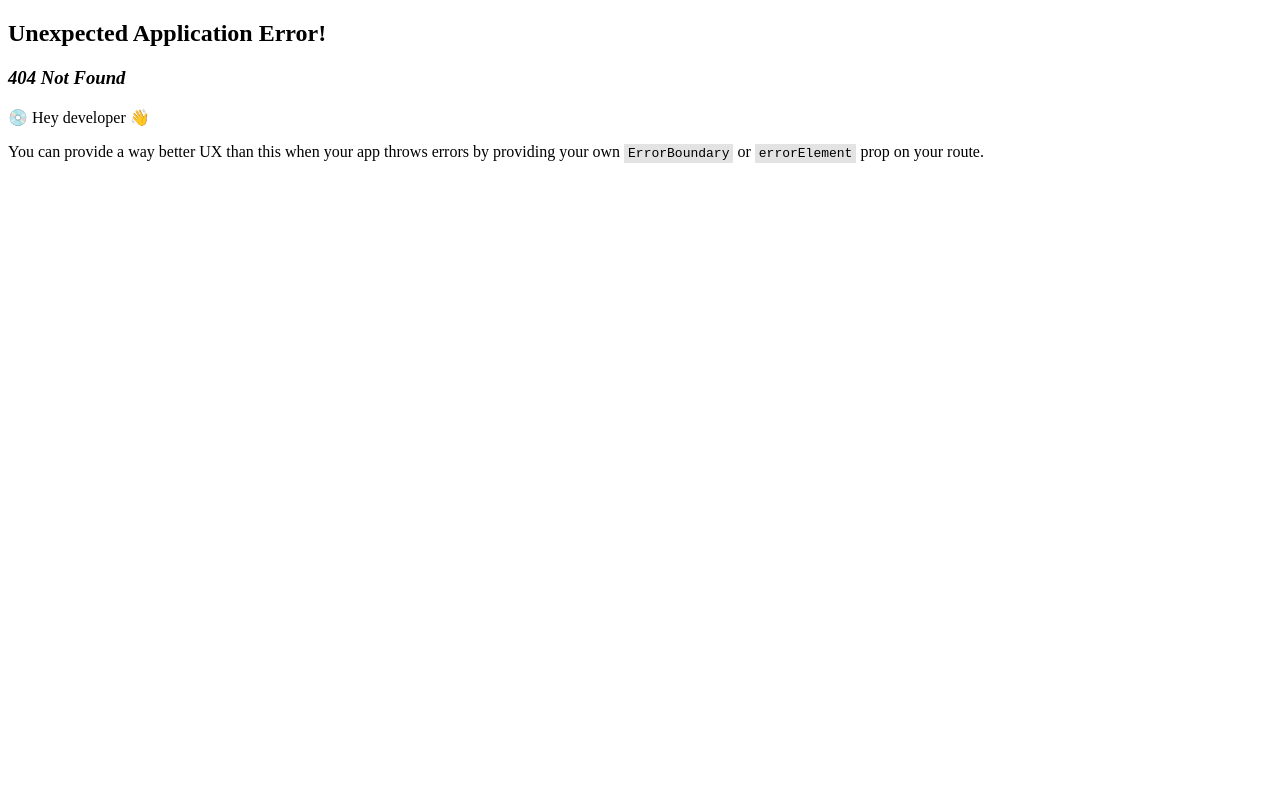
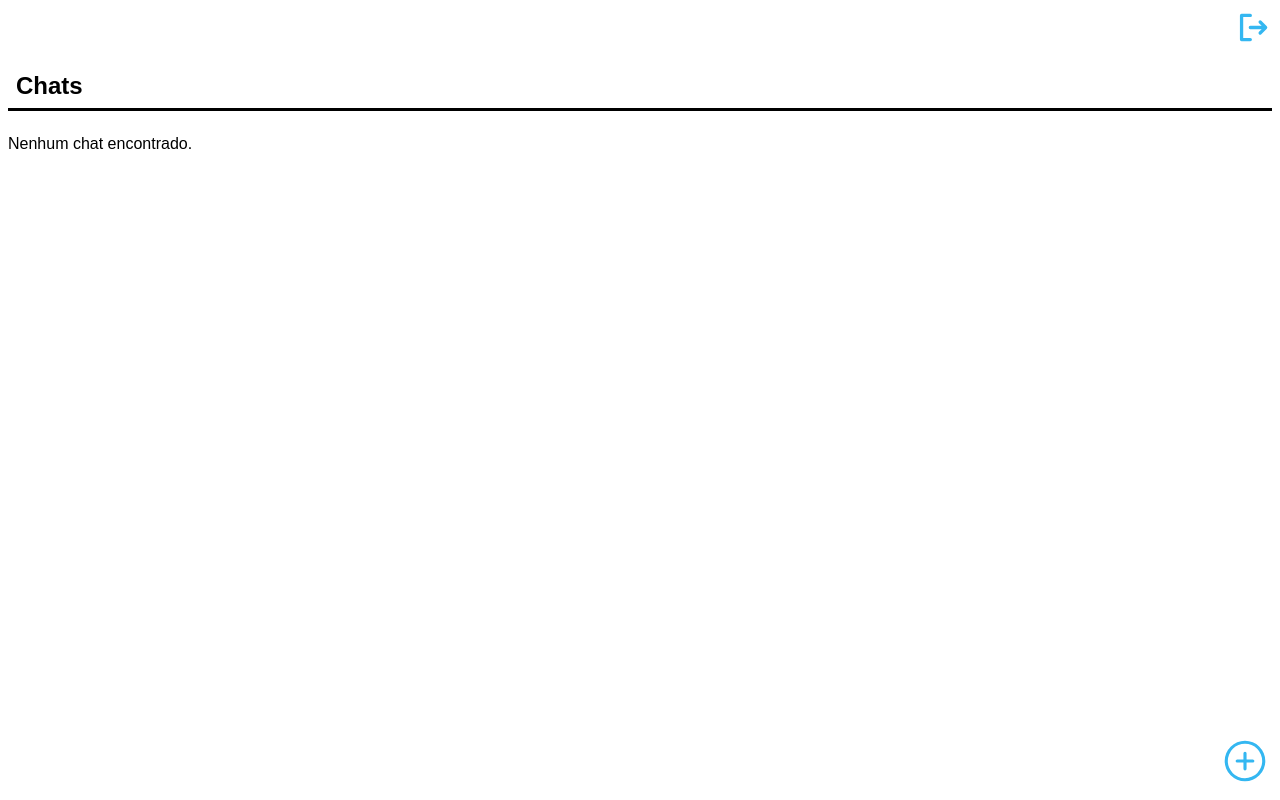
Before and after one commit to insper-tecnologias-web/projeto-3-frontend-tck, a React (Vite) app in the folder whatsapp2/: page /chats in a window 1280 px wide. Before the commit this address had no page. Built offline with nearby package versions, Linux system fonts and the light colour scheme.

Commit message:
Página chats implementada

```diff
--- a/whatsapp2/package.json
+++ b/whatsapp2/package.json
@@ -10,6 +10,7 @@
     "preview": "vite preview"
   },
   "dependencies": {
+    "@phosphor-icons/react": "^2.1.8",
     "axios": "^1.9.0",
     "react": "^19.1.0",
     "react-dom": "^19.1.0",
--- a/whatsapp2/src/main.jsx
+++ b/whatsapp2/src/main.jsx
@@ -4,6 +4,7 @@ import { createBrowserRouter, RouterProvider } from 'react-router-dom';
 import App from './App.jsx'
 import Cadastro from './pages/Cadastro.jsx';
 import LoginPage from './pages/LoginPage.jsx';
+import Chats from './pages/Chats.jsx';
 
 const router = createBrowserRouter([
   {
@@ -18,6 +19,10 @@ const router = createBrowserRouter([
     path: "/login",
     element: <LoginPage />,
   },
+  {
+    path: "/chats",
+    element: <Chats />,
+  }
 ]);
 
 createRoot(document.getElementById("root")).render(
--- a/whatsapp2/src/pages/Cadastro.jsx
+++ b/whatsapp2/src/pages/Cadastro.jsx
@@ -42,14 +42,17 @@ export default function Cadastro() {
     <Container>
       <Form onSubmit={handleSubmit}>
         <Title>Cadastro</Title>
-        <Input name="username" placeholder="Usuário" onChange={handleChange} required />
-        <Input name="email" placeholder="Email" onChange={handleChange} type="email" required />
-        <Input name="password" placeholder="Senha" onChange={handleChange} type="password" required />
         <Input name="name" placeholder="Nome" onChange={handleChange} required />
         <Input name="surname" placeholder="Sobrenome" onChange={handleChange} required />
+        <Input name="email" placeholder="Email" onChange={handleChange} type="email" required />
         <Input name="phone" placeholder="Telefone" onChange={handleChange} required />
+        <Input name="username" placeholder="Usuário" onChange={handleChange} required />
+        <Input name="password" placeholder="Senha" onChange={handleChange} type="password" required />
         <Button type="submit">Cadastrar</Button>
         {message && <Message>{message}</Message>}
+      <P style={{ fontSize: "0.8rem", textAlign: "center" }}>
+            Já tem uma conta? <Login href="/login" >Login</Login>
+        </P>
       </Form>
     </Container>
   );
@@ -57,6 +60,7 @@ export default function Cadastro() {
 
 const Container = styled.div`
   display: flex;
+  flex-direction: column;
   justify-content: center;
   margin-top: 2rem;
   font-family: "Poppins", sans-serif;
@@ -94,3 +98,12 @@ const Title = styled.h1`
   font-size: 1.5rem;
   text-align: center;
 `;
+
+const Login = styled.a`
+  color: #34B7F1;
+  font-weight: bold;
+`
+const P = styled.p`
+  font-size: 0.8rem;
+  text-align: center;
+`
--- /dev/null
+++ b/whatsapp2/src/pages/Chats.jsx
@@ -0,0 +1,162 @@
+import { useState } from "react";
+import { useEffect } from "react";
+import styled from "styled-components";
+import axios from "axios";
+import { useNavigate } from "react-router-dom";
+import { PlusCircle, SignOut, UserCircle } from "@phosphor-icons/react";
+
+export default function Chats() {
+  const token = localStorage.getItem("token");
+  const [chats, setChats] = useState([]);
+  const [user, setUser] = useState(null);
+  const navigate = useNavigate();
+
+  useEffect(() => {
+    handleGetChats();
+  }, []);
+
+  const handleGetChats = async () => {
+    if (!token) {
+      console.error("Token não encontrado");
+      return;
+    }
+    try {
+      const response = await axios.get("http://localhost:8000/api/chats/", {
+        headers: {
+          Authorization: `Token ${token}`,
+        },
+      });
+      console.log(response.data);
+      setUser(response.data.user);
+      setChats(response.data.contacts);
+    } catch (error) {
+      console.error("Erro ao obter chats:", error);
+    }
+  };
+
+  const handleGetChat = (chatId) => {
+    navigate(`/chat/${chatId}`);
+  };
+  const handleAddContact = () => {
+    navigate("/add-contact");
+  };
+  const handleLogout = () => {
+    localStorage.removeItem("token");
+    navigate("/login");
+  };
+
+  return (
+    <>
+      {/* Botões de Sair e Adicionar Contato */}
+      {user && (
+        <User>
+          {user.photo ? (
+            <img src={`http://localhost:8000${user.photo}`} />
+          ) : (
+            <UserCircle size={25} weight="fill" />
+          )}
+          {user?.name} {user?.surname}
+        </User>
+      )}
+      <Sair onClick={() => handleLogout()}>
+        <SignOut size={35} weight="bold" />
+      </Sair>
+      <AddContact onClick={() => handleAddContact()}>
+        <PlusCircle size={50} />
+      </AddContact>
+
+      {/* Lista de Contatos */}
+      <Container>
+        <TitleContainer>
+          <Title>Chats</Title>
+        </TitleContainer>
+        {chats.length > 0 ? (
+          chats.map((chat) => (
+            <Contact key={chat.id} onClick={() => handleGetChat(chat.id)}>
+              {chat.image ? (
+                <ProfilePhoto>
+                  <img
+                    src={`http://localhost:8000${chat.photo}`}
+                    alt={chat.name}
+                  />
+                </ProfilePhoto>
+              ) : (
+                <ProfilePhoto>
+                  <UserCircle size={50} weight="fill" />
+                </ProfilePhoto>
+              )}
+              <h2>
+                {chat.name} {chat.surname}
+              </h2>
+            </Contact>
+          ))
+        ) : (
+          <p>Nenhum chat encontrado.</p>
+        )}
+      </Container>
+    </>
+  );
+}
+
+const Container = styled.div`
+  display: flex;
+  flex-direction: column;
+  justify-content: center;
+  margin-top: 3.5rem;
+  font-family: "Poppins", sans-serif;
+`;
+const TitleContainer = styled.div`
+  border-bottom: 3px solid black;
+  margin-bottom: 0.5rem;
+`;
+const Title = styled.h1`
+  font-size: 1.5rem;
+  text-align: left;
+  padding-left: 0.5rem;
+  margin-bottom: 0.5rem;
+  font-family: "Poppins", sans-serif;
+`;
+const Contact = styled.div`
+  display: flex;
+  align-items: center;
+  margin: 0.15rem 0;
+  padding: 0 0.5rem;
+  border-radius: 8px;
+  background-color: #f0f0f0;
+  cursor: pointer;
+  font-size: 0.8rem;
+  gap: 0.5rem;
+  font-family: "Poppins", sans-serif;
+`;
+const User = styled.div`
+  position: absolute;
+  top: 10px;
+  left: 10px;
+  display: flex;
+  align-items: center;
+  gap: 0.5rem;
+  font-size: 0.8rem;
+  font-weight: bold;
+  font-family: "Poppins", sans-serif;
+`;
+
+const Sair = styled.div`
+  position: absolute;
+  top: 10px;
+  right: 10px;
+  cursor: pointer;
+  color: #34b7f1;
+`;
+const AddContact = styled.div`
+  position: absolute;
+  bottom: 10px;
+  right: 10px;
+  cursor: pointer;
+  color: #34b7f1;
+`;
+const ProfilePhoto = styled.div`
+  border-radius: 50%;
+  overflow: hidden;
+  width: 50px;
+  height: 50px;
+`;
--- a/whatsapp2/src/pages/LoginPage.jsx
+++ b/whatsapp2/src/pages/LoginPage.jsx
@@ -23,7 +23,7 @@ export default function LoginPage() {
                 localStorage.setItem("token", response.data.token);
                 navigate("/chats");
             }
-        } catch (err) {
+        } catch {
             setError("Senha ou usuário inválido");
         }
     }
@@ -48,9 +48,9 @@ export default function LoginPage() {
                 />
             <Button type="submit">Login</Button>
         {error && <p>{error}</p>}
-        <p>
-            Não tem uma conta? <a href="/cadastro">Registrar</a>
-        </p>
+        <P style={{ fontSize: "0.8rem", textAlign: "center" }}>
+            Não tem uma conta? <Register href="/cadastro" >Registrar</Register>
+        </P>
         </Form>
     </Container>
     )
@@ -58,6 +58,8 @@ export default function LoginPage() {
 
 const Container = styled.div`
   display: flex;
+  flex-direction: column;
+  align-items: center;
   justify-content: center;
   margin-top: 2rem;
   font-family: "Poppins", sans-serif;
@@ -95,3 +97,12 @@ const Title = styled.h1`
   font-size: 1.5rem;
   text-align: center;
 `;
+
+const Register = styled.a`
+  color: #34B7F1;
+  font-weight: bold;
+`
+const P = styled.p`
+  font-size: 0.8rem;
+  text-align: center;
+`
```
Also changed, not shown: 1 other file (tests, documents, lock files or other folders).
